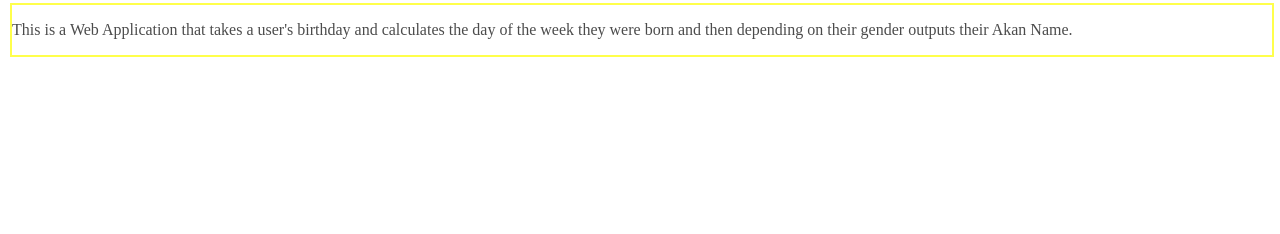
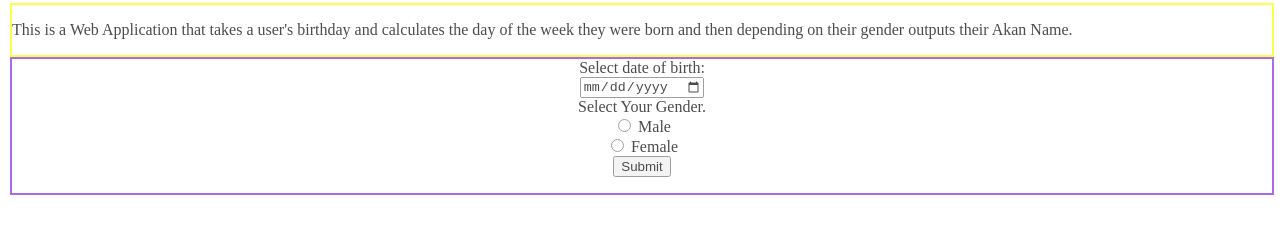
Before and after one commit to waruguru/Akana-Project, a plain HTML site: page index.html in a window 1280 px wide. Shown: the part 314-548 px from the top of the page. Drawn offline with Linux system fonts and the light colour scheme.

Commit message:
Add a form to take users input

```diff
--- a/index.css
+++ b/index.css
@@ -24,3 +24,7 @@ body{
     margin-top: 120px;
     color: black;
 }
+.container{
+    border: blueviolet 2px solid;
+    text-align: center;
+}
--- a/index.html
+++ b/index.html
@@ -21,6 +21,20 @@
       <p>This is a Web Application that takes a user's birthday and calculates the day of the week they were born and then depending on their gender outputs their Akan Name. </p>
 
     </div>
+    <div class="container">
+      <form id="form">
+        <label for="date">Select date of birth:</label><br>
+        <input type="date" name="date" id="date" /> <br />
+        <label for="gender">Select Your Gender.</label> <br />
+        <input type="radio" name="gender" id="male" value="male" /> Male
+        <br />
+        <input type="radio" name="gender" id="female" /> Female <br />
+        <button type="button" onclick="computeName()">Submit</button> <br />
+      </form>
+      <p id="result"></p>
+
+
+    </div>
 
   </div>
 
```
